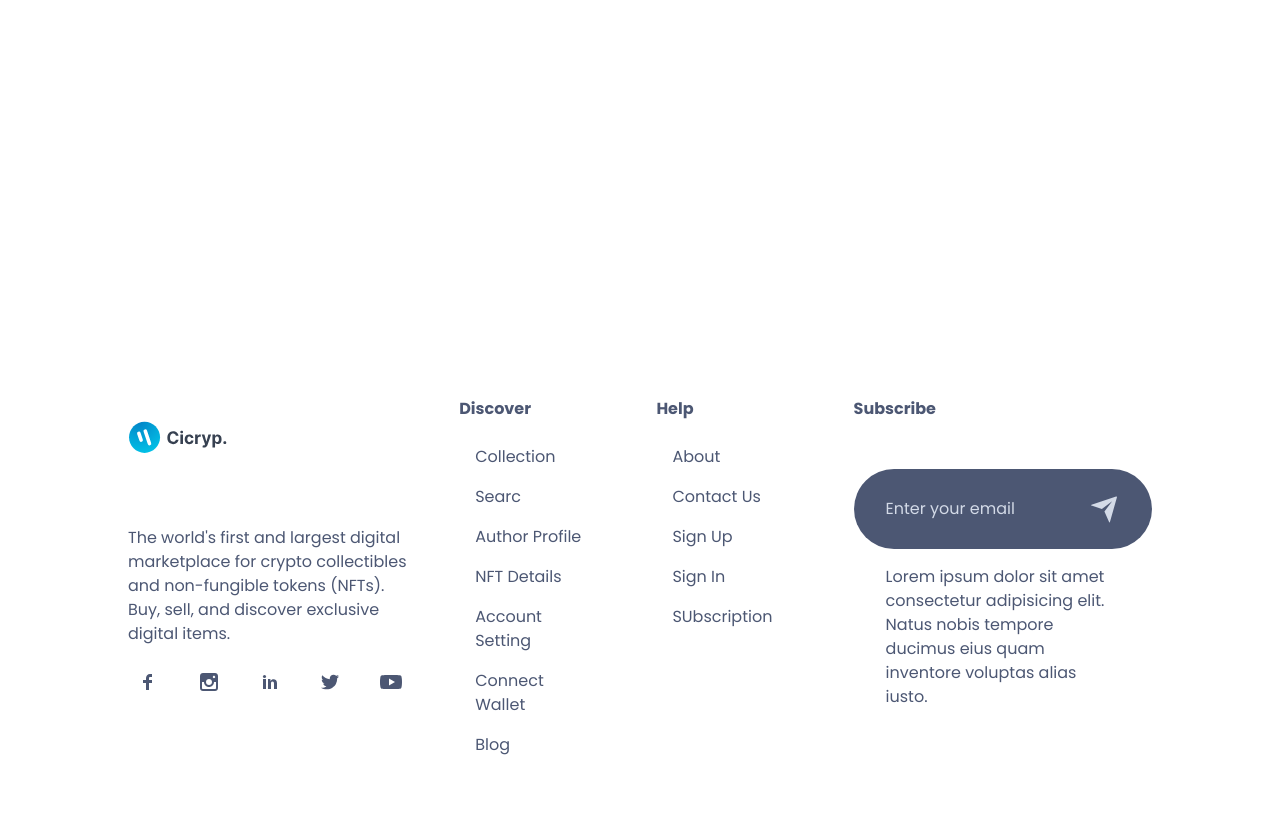
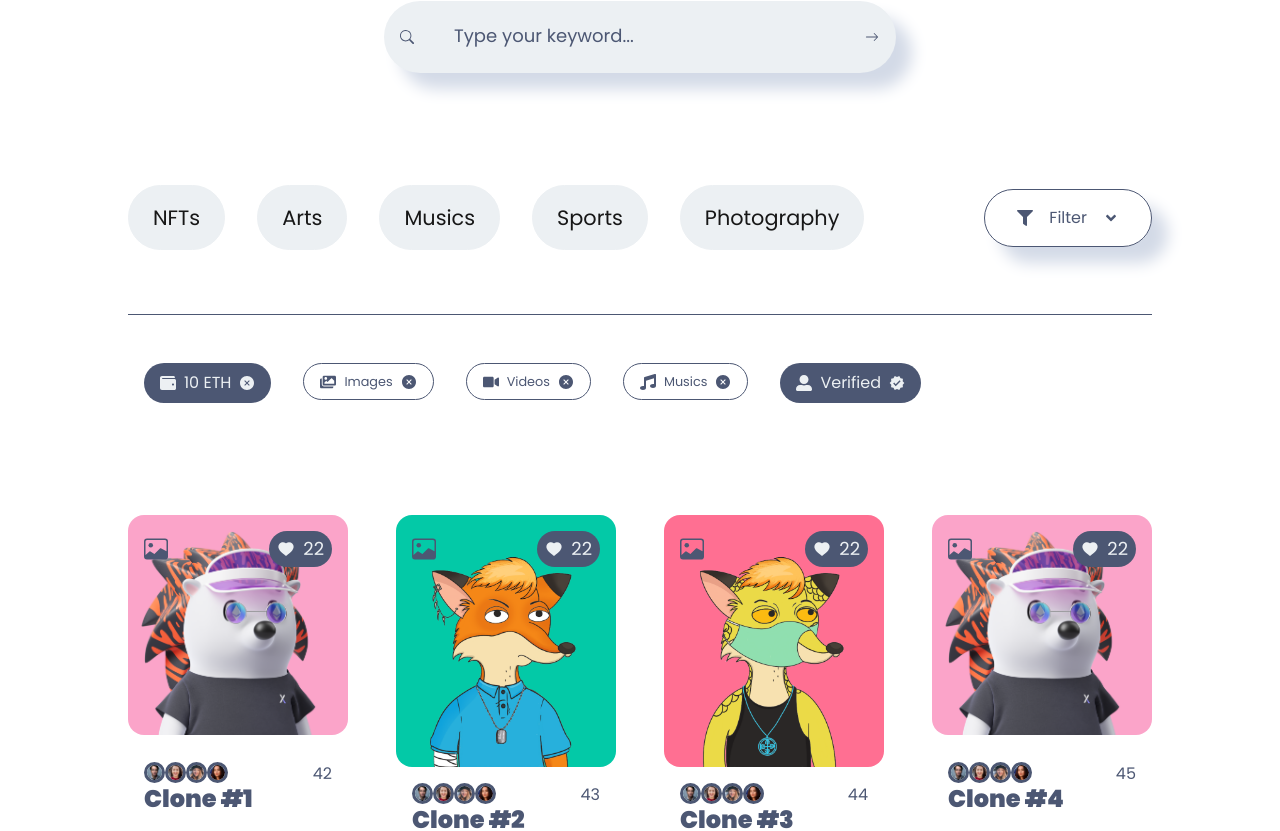
Before and after one commit to rahul-0407/nft-marketplace, a Next.js app in the folder nftfrontend/: page /searchPage in a window 1280 px wide. Before the commit this address had no page. Shown: the part 529-1360 px from the top of the page. Before the commit the page ends 1318 px from the top, so only its background shows below. Built offline with nearby package versions, Linux system fonts and the light colour scheme.

Commit message:
searchBar added

```diff
--- a/nftfrontend/app/author/page.js
+++ b/nftfrontend/app/author/page.js
@@ -12,16 +12,14 @@ import AuthorNftCardBox from '@/components/AuthorNftCardBox';
 
 const Author = () => {
 
-    const popularArray = [
-        "./user-1.png",
-        "./user-2.png",
-        "./user-3.png",
-        "./user-4.png",
-        "./user-5.png",
-        "./user-6.png",
-        "./user-7.png",
-        "./user-8.png"
-    ]
+    const followingArray = [
+    { bg: "./creatorbackground-3.jpeg", avatar: "./user-3.png", name: "Aman Verma", price: "7.540 ETH" },
+    { bg: "./creatorbackground-4.jpg", avatar: "./user-4.png", name: "Rohit Singh", price: "5.120 ETH" },
+    { bg: "./creatorbackground-9.jpg", avatar: "./user-5.png", name: "Neha Patel", price: "11.004 ETH" },
+    { bg: "./creatorbackground-6.jpg", avatar: "./user-6.png", name: "Karan Shah", price: "6.899 ETH" },
+    { bg: "./creatorbackground-10.jpg", avatar: "./user-7.png", name: "Ankit Jain", price: "8.777 ETH" },
+    { bg: "./creatorbackground-8.jpg", avatar: "./user-8.png", name: "Pooja Mehta", price: "10.320 ETH" },
+  ];
 
     const [collectiables, setCollectiables] = useState(true)
     const [created, setCreated] = useState(false)
@@ -30,15 +28,18 @@ const Author = () => {
     const [following, setFollowing] = useState(false)
 
   return (
-    <div className='banner'>
+    <div className='author'>
         <Banner bannerImage="./creatorbackground-2.jpeg" />
         <AuthorProfileCard/>
         <AuthorTabs setCollectiables={setCollectiables} setCreated={setCreated} setLike={setLike} setFollower={setFollower} setFollowing={setFollowing} />
         <AuthorNftCardBox collectiables={collectiables} created={created} like={like} follower={follower} following={following}/>
         <Title heading="Popular Creators" paragraph="Click on music icon and enjoy NTF music or audio"/>
-        {/* {popularArray.map((el,i)=>(
-            <FollowerTabCard key={i+1} i={i} el={el} />
-        ))} */}
+
+        <div className='author_box w-[80%] grid-cols-4 grid mx-auto my-0 gap-8 mt-24 max-[560px]:w-[90%] max-[560px]:grid-cols-1'>
+          {followingArray.map((el,i)=>(
+            <FollowerTabCard key={i+1} i={i} data={el} />
+        ))}
+        </div>
         <Brand/>
     </div>
   )
--- a/nftfrontend/app/globals.css
+++ b/nftfrontend/app/globals.css
@@ -69,3 +69,54 @@ body {
   color: var(--foreground);
   /* font-family: Arial, Helvetica, sans-serif; */
 }
+
+
+
+
+
+
+
+.SearchBar{
+  width: 100%;
+}
+
+.SearchBar_box{
+  width: 40%;
+  margin: 0 auto;
+  background-color: var(--main-bg-color);
+  color: var(--main-bg-color);
+  display: flex;
+  border-radius: 5rem;
+  align-items: center;
+  margin-top: 8rem;
+  margin-bottom: 3rem;
+  box-sizing: var(--box-shadow);
+}
+
+.SearchBar_box_icon{
+  font-size: 3rem;
+  padding: .5rem .8rem;
+  cursor: pointer;
+  color: var(--icons-color);
+}
+
+.SearchBar_box input{
+  width: 85%;
+  border: 0;
+  outline: 0;
+  padding: 2rem;
+  background-color: var(--main-bg-color);
+}
+
+.SearchBar_box input::placeholder{
+  color: var(--icons-color);
+  font-size: 1.2rem;
+}
+
+@media screen and (max-width: 35em) {
+  .SearchBar{
+    width: 90%;
+    margin-top: 2rem;
+    margin-bottom: 1rem;
+  }
+}
--- /dev/null
+++ b/nftfrontend/app/searchPage/page.js
@@ -0,0 +1,35 @@
+import React from 'react'
+import Slider from '@/components/Slider'
+import Brand from '@/components/Brand'
+import SearchBar from '@/components/SearchBar'
+import Filter from '@/components/Filter'
+import NFTCardTwo from '@/components/NFTCardTwo'
+import Banner from '@/components/Banner'
+
+const SearchPage = () => {
+
+  const collectionArray = [
+    "./nft-image-1.png",
+    "./nft-image-2.png",
+    "./nft-image-3.png",
+    "./nft-image-1.png",
+    "./nft-image-2.png",
+    "./nft-image-3.png",
+    "./nft-image-1.png",
+    "./nft-image-2.png",
+    "./nft-image-3.png",
+  ];
+
+  return (
+    <div className='searchPage'>
+      <Banner bannerImage="./creatorbackground-4.jpg"/>
+      <SearchBar/>
+      <Filter/>
+      <NFTCardTwo NFTData={collectionArray} />
+      <Slider/>
+      <Brand/>
+    </div>
+  )
+}
+
+export default SearchPage
--- a/nftfrontend/components/AuthorNftCardBox.jsx
+++ b/nftfrontend/components/AuthorNftCardBox.jsx
@@ -56,10 +56,10 @@ const AuthorNftCardBox = ({collectiables,created,like,follower,following}) => {
       {created && <NFTCardTwo NFTData={createdArray}/>}
       {like && <NFTCardTwo NFTData={likeArray}/>}
       {follower && (
-        <div className='AuthorNFTCardBox_box w-[80%] mx-auto my-0 grid gap-8 grid-cols-4'>{followerArray.map((el, i)=><FollowerTabCard el={el} i={i}/>)}</div>
+        <div className='AuthorNFTCardBox_box w-[80%] mx-auto my-0 grid gap-8 grid-cols-4'>{followerArray.map((el, i)=><FollowerTabCard data={el} i={i}/>)}</div>
       )}
       {following && (
-        <div className='AuthorNFTCardBox_box'>{followingArray.map((el, i)=><FollowerTabCard el={el} i={i}/>)}</div>
+        <div className='AuthorNFTCardBox_box w-[80%] mx-auto my-0 grid gap-8 grid-cols-4'>{followingArray.map((el, i)=><FollowerTabCard data={el} i={i}/>)}</div>
       )}
     </div>
   )
--- a/nftfrontend/components/AuthorTabs.jsx
+++ b/nftfrontend/components/AuthorTabs.jsx
@@ -104,7 +104,7 @@ const AuthorTabs = ({
                       transition-all duration-300 ease-in
                       ${
                         isActive
-                          ? "bg-(--icons-color) text-(--main-bg-color)"
+                          ? "bg-[#4c5773] text-(--main-bg-color)"
                           : "text-(--icons-color) hover:bg-(--icons-color) hover:text-(--main-bg-color)"
                       }
                     `}
--- /dev/null
+++ b/nftfrontend/components/NFTdetails.jsx
@@ -0,0 +1,9 @@
+import React from 'react'
+
+const NFTdetails = () => {
+  return (
+    <div>NFTdetails</div>
+  )
+}
+
+export default NFTdetails
--- a/nftfrontend/components/NavBar/Discover.jsx
+++ b/nftfrontend/components/NavBar/Discover.jsx
@@ -4,8 +4,8 @@ import Link from "next/link";
 const Discover = () => {
   const discover = [
     { name: "Collection", link: "collection" },
-    { name: "Searc", link: "search" },
-    { name: "Author Profile", link: "author-profile" },
+    { name: "Search", link: "searchPage" },
+    { name: "Author Profile", link: "author" },
     { name: "NFT Details", link: "NFT-details" },
     { name: "Account Setting", link: "account-setting" },
     { name: "Connect Wallet", link: "connect-wallet" },
--- /dev/null
+++ b/nftfrontend/components/SearchBar.jsx
@@ -0,0 +1,42 @@
+import React from "react";
+import { BsSearch, BsArrowRight } from "react-icons/bs";
+
+const SearchBar = () => {
+  return (
+    <div className="w-full max-[560px]:w-[90%] max-[560px]:mx-auto max-[560px]:mt-8 max-[560px]:mb-4">
+      <div
+        className="
+          w-[40%] mx-auto
+          bg-(--main-bg-color)
+          flex items-center
+          rounded-full
+          mt-32 mb-12
+          shadow-(--box-shadow)
+          max-[560px]:w-full
+        "
+      >
+        {/* Left Icon */}
+        <BsSearch className="text-3xl px-2 py-2 cursor-pointer text-(--icons-color) ml-2" />
+
+        {/* Input */}
+        <input
+          type="text"
+          placeholder="Type your keyword..."
+          className="
+            w-[85%]
+            border-0 outline-none
+            px-8 py-6
+            bg-(--main-bg-color)
+            placeholder:text-(--icons-color)
+            placeholder:text-lg
+          "
+        />
+
+        {/* Right Icon */}
+        <BsArrowRight className="text-3xl px-2 py-2 cursor-pointer text-(--icons-color)" />
+      </div>
+    </div>
+  );
+};
+
+export default SearchBar;
```
